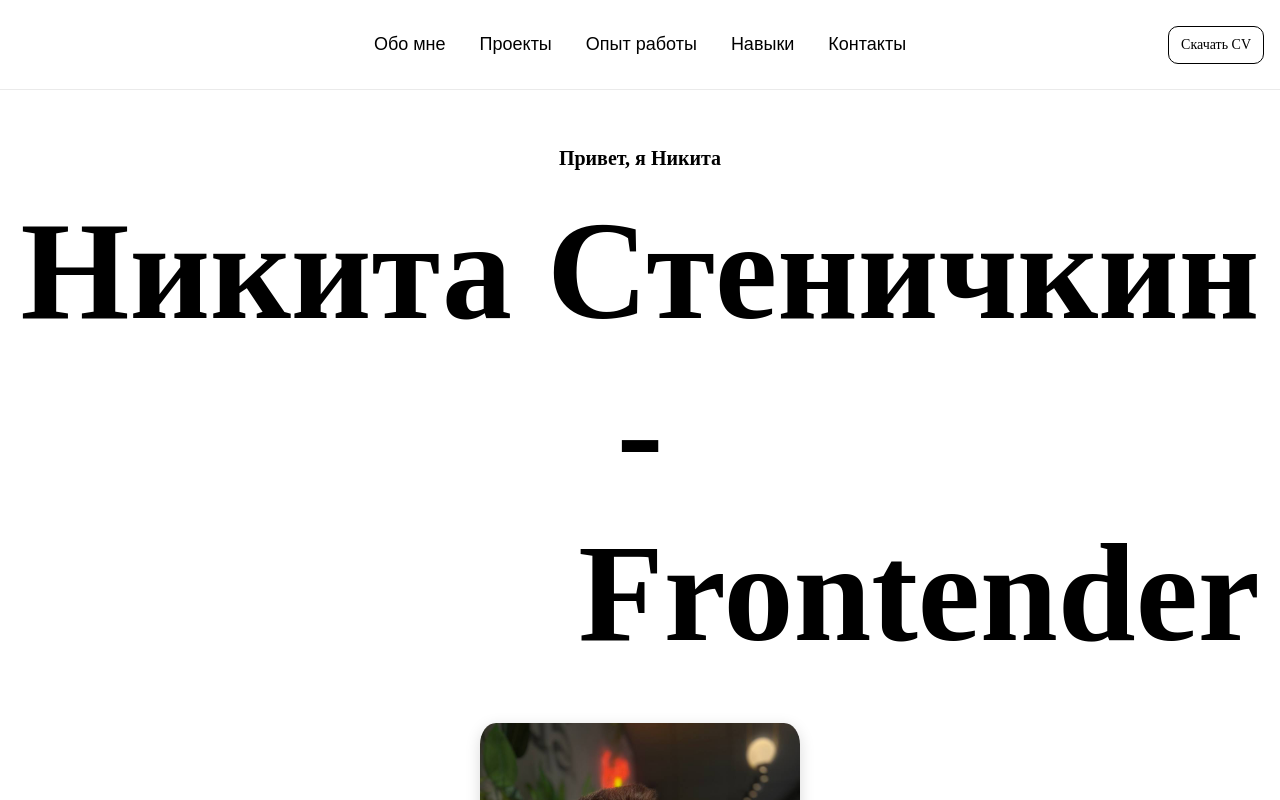
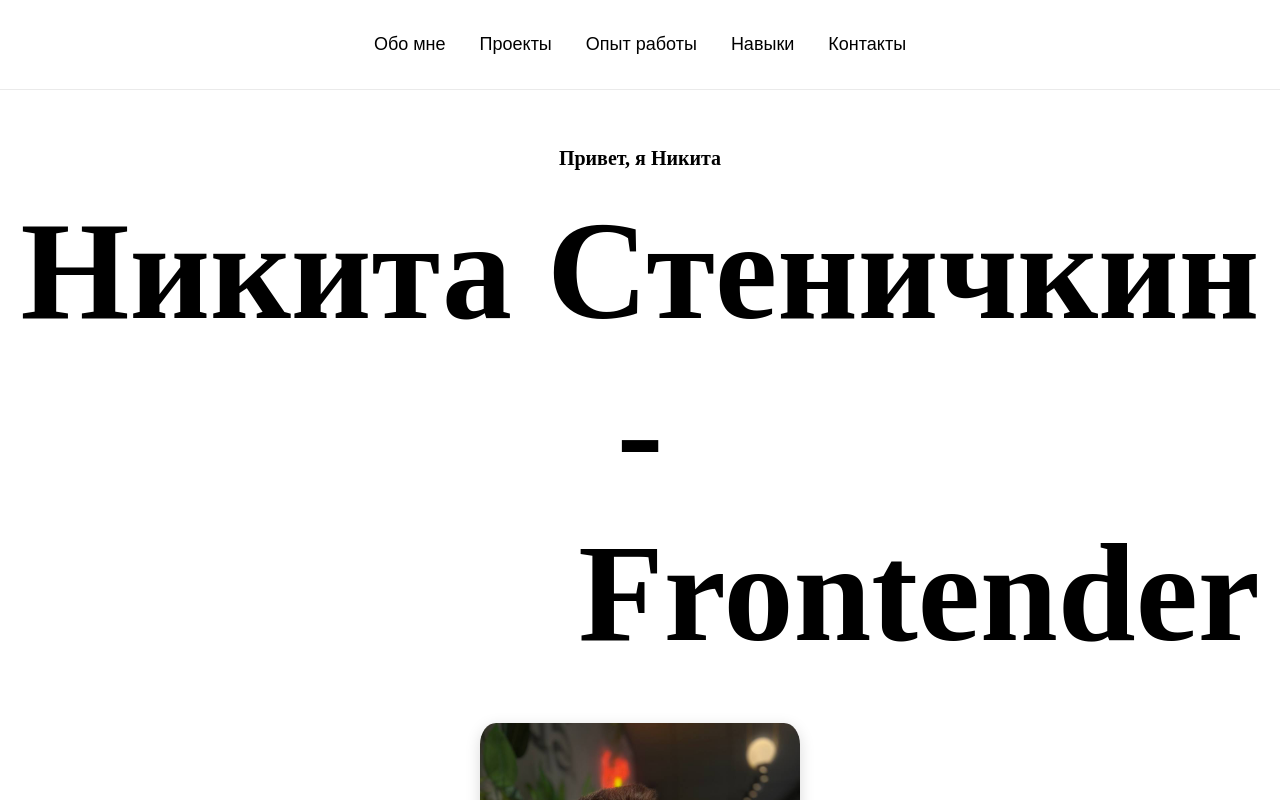
Before and after one commit to nikwhite123/resume, a React (Vite) app: page / in a window 1280 px wide. Shown: the top 800 px of the page. Built offline with nearby package versions, Linux system fonts and the light colour scheme.

Commit message:
comment clear

```diff
--- a/src/components/Header.jsx
+++ b/src/components/Header.jsx
@@ -31,15 +31,6 @@ export default function Header() {
           </button>
         ))}
       </nav>
-      <div className="header-right">
-        <a
-          href="#"
-          download
-          className="action-btn ghost-btn"
-        >
-          Скачать CV
-        </a>
-      </div>
     </header>
   );
 }
--- a/src/styles/styles.css
+++ b/src/styles/styles.css
@@ -104,7 +104,6 @@ section {
   color: #fff;
 }
 
-/**/
 .home {
   background: #fff;
   color: #000;
@@ -309,7 +308,6 @@ section {
   margin-top: 100px;
 }
 
-/* ===== Projects Section ===== */
 .projects-section {
   background: #fff;
   padding: 80px 20px;
@@ -423,7 +421,6 @@ section {
   }
 }
 
-/* ===== Experience ===== */
 .experience-section {
   background-color: #000;
   padding: 100px 20px;
@@ -511,7 +508,6 @@ section {
   }
 }
 
-/* ===== Footer ===== */
 .footer-section {
   background: rgb(20, 20, 20);
   display: flex;
@@ -650,7 +646,7 @@ section {
 .about-text p {
   margin-bottom: 16px;
 }
-/*===== skills ===== */
+
 .skills-section {
   background: #fff;
   padding: 60px 20px;
```
